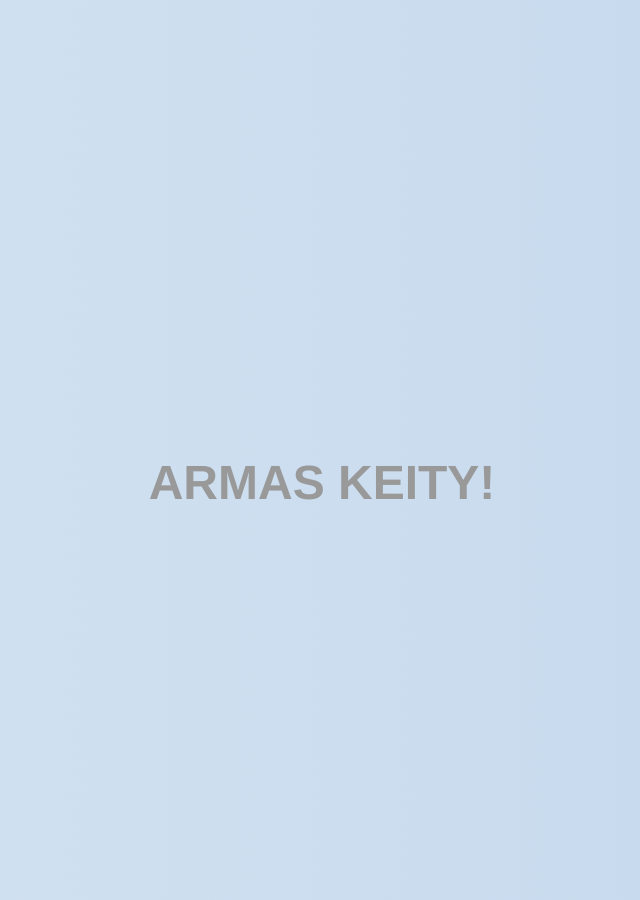
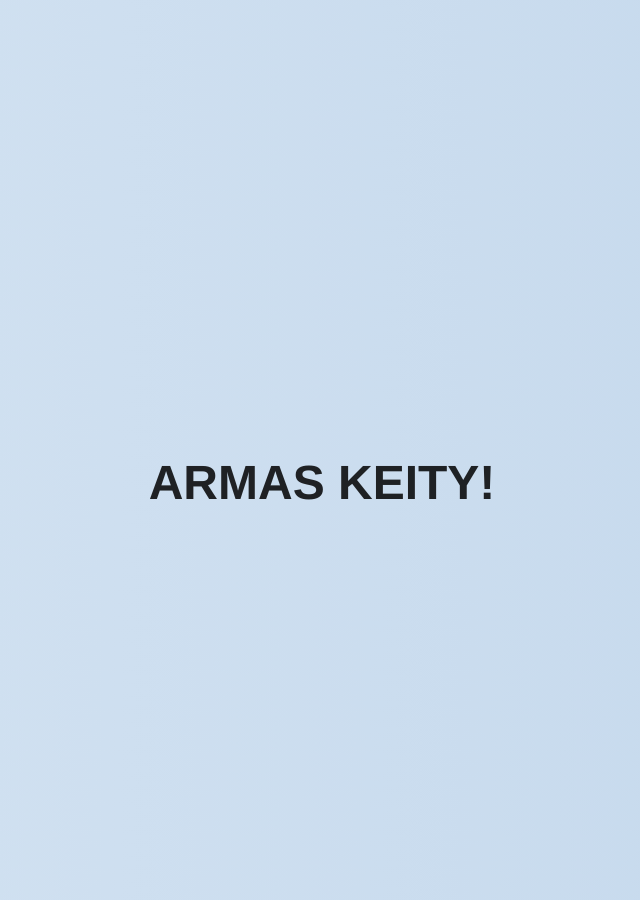
Before and after one commit to keity25/keity25.github.io, a Jekyll site: the page built from index.html, in a window 1280 px wide. Shown: the whole page, without its empty margins (318-958 px from the left). Built offline with Jekyll 4.4.1, drawn with Linux system fonts in a browser that asks for light colours.

Commit message:
Update main.css

```diff
--- a/css/main.css
+++ b/css/main.css
@@ -45,6 +45,7 @@ a:hover {
 h1 {
     font-size: 3em;
     font-family:'Helvetica', 'Arial', 'Sans-Serif';
+    color: rgba(0, 0, 0, 0.85);
     position: absolute;
     top: 50%;
     left: 50%;
```
